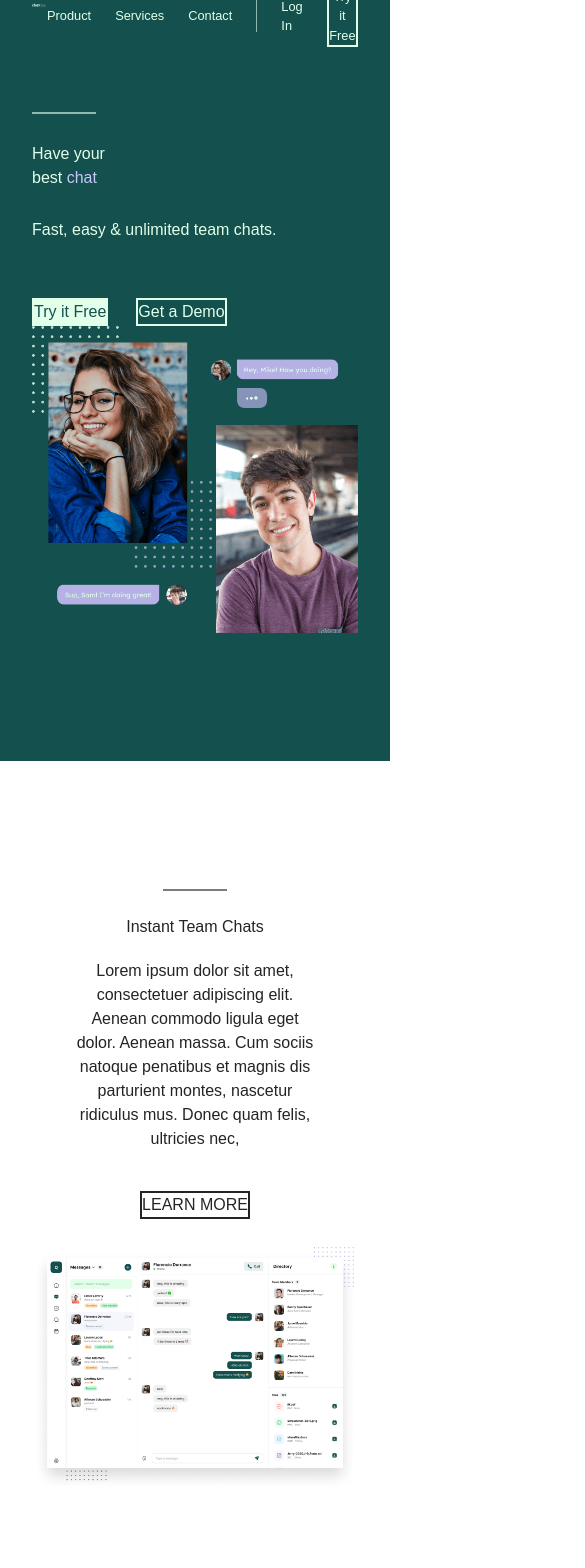
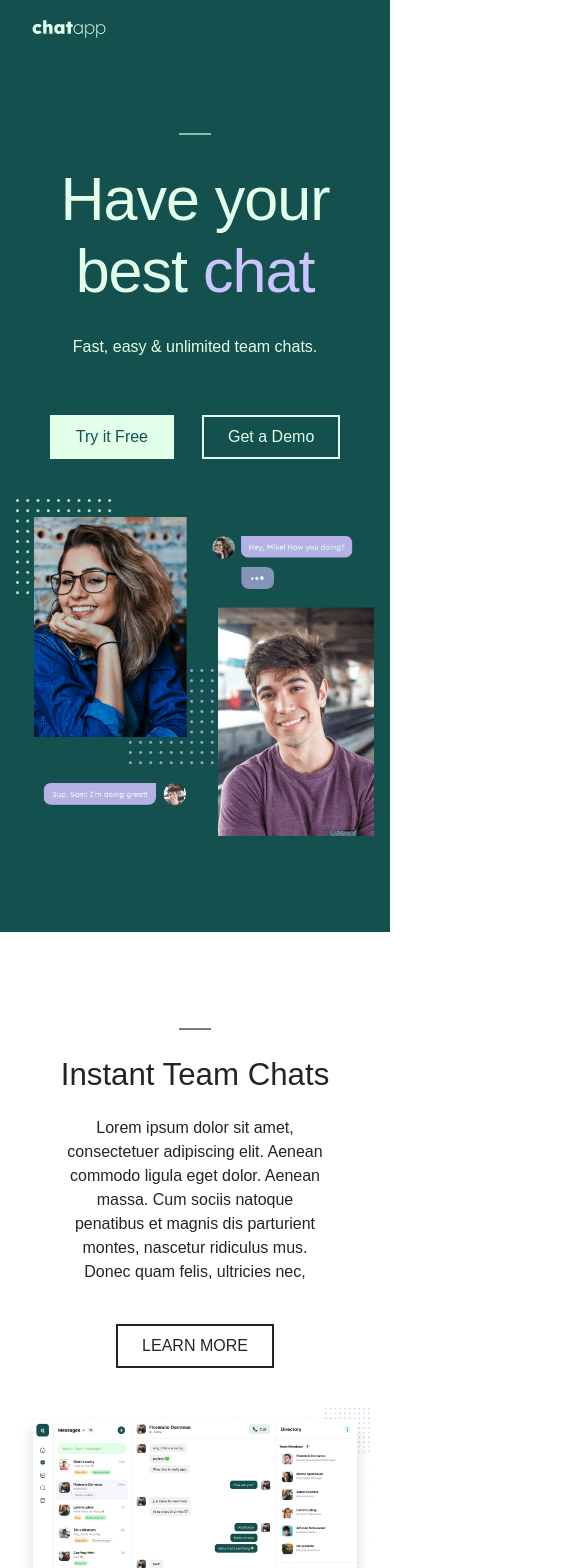
Before and after one commit to aka-luan/callapp-lp, a Next.js app: page / in a window 390 px wide. Shown: the top 1568 px of the page, 585 px wide, since content can reach past the window. Built offline with nearby package versions, Linux system fonts and the light colour scheme.

Commit message:
phones reponsive layoutt

```diff
--- a/src/app/components/Button.jsx
+++ b/src/app/components/Button.jsx
@@ -14,7 +14,7 @@ export default function Button({
       'bg-transparent text-foreground border-foreground',
   };
 
-  const sizeClasses = isNav ? 'md:py-2 md:px-6 lg:py-2 lg:px-7' : 'md:py-2 md:px-6 lg:py-3 lg:px-7';
+  const sizeClasses = isNav ? 'py-2 px-6 lg:py-2 lg:px-7' : 'py-2 px-6 lg:py-3 lg:px-7';
 
   return (
     <button
--- a/src/app/components/Footer.jsx
+++ b/src/app/components/Footer.jsx
@@ -3,11 +3,11 @@ import Image from 'next/image';
 import { IconBrandFacebook, IconBrandInstagram, IconBrandLinkedin, IconBrandX } from '@tabler/icons-react';
 export default function Footer() {
   return (
-    <footer id='footer' className='container mx-auto pt-32 xl:pt-40  pb-5'>
-      <div className='grid grid-cols-[2fr_1fr_1fr_1fr_1fr] mb-32 gap-4'>
-        <div className='flex flex-col'>
+    <footer id='footer' className='container mx-auto pt-24 md:pt-32 xl:pt-40  pb-5'>
+      <div className='grid grid-cols-[1fr_1fr] md:grid-cols-[2fr_1fr_1fr_1fr_1fr] mb-16 md:mb-32 gap-4 gap-y-8'>
+        <div className='flex flex-col col-span-2 md:col-span-1 mb-7 md:mb-0 '>
           <Image
-            className='md:w-[170px] lg:w-[220px] xl:w-[320px] mb-14'
+            className='w-[170px] lg:w-[220px] xl:w-[320px] mb-7 md:mb-14'
             src='/logo-dark.svg'
             width={320}
             height={210}
@@ -17,7 +17,7 @@ export default function Footer() {
             The last team chat you’ll ever need.
           </small>
         </div>
-        <div className='flex flex-col'>
+        <div className='flex flex-col col-span-1'>
           <h3 className='mb-7'>Help</h3>
           <ul className='flex flex-col gap-4'>
             <li className='opacity-60'>
@@ -49,7 +49,7 @@ export default function Footer() {
             </li>
           </ul>
         </div>
-        <div className='flex flex-col'>
+        <div className='flex flex-col col-span-1'>
           <h3 className='mb-7'>Features</h3>
           <ul className='flex flex-col gap-4'>
             <li className='opacity-60'>
@@ -156,9 +156,9 @@ export default function Footer() {
           </ul>
         </div>
       </div>
-      <div className='grid grid-cols-[2fr_3fr_1fr] items-center gap-4'>
+      <div className='grid md:grid-cols-[2fr_3fr_1fr] justify-items-center md:justify-items-start items-center gap-4'>
         <small className='opacity-60'>© Copyright ChatApp Inc.</small>
-        <ul className='flex gap-4'>
+        <ul className='flex gap-4 flex-wrap md:flex-nowrap place-content-center md:place-content-start'>
           <li className='opacity-60'>
             <small>
               <a
@@ -196,7 +196,7 @@ export default function Footer() {
             </small>
           </li>
         </ul>
-        <div className='flex items-center gap-4'>
+        <div className='flex items-center gap-4 '>
           <a href='https://x.com' target='_blank'>
             <IconBrandX
               className='text-green h-6 w-6 xl:h-8 xl:w-8 transition-transform duration-200 ease-in-out hover:scale-95'
--- a/src/app/components/Header.jsx
+++ b/src/app/components/Header.jsx
@@ -10,13 +10,13 @@ export default function Header() {
             src='/logo.svg'
             width={160}
             height={105}
-            className='md:w-[100px] lg:w-[130px] xl:w-[160px]'
+            className='w-[80px] md:w-[100px] lg:w-[130px] xl:w-[160px]'
             alt='chatapp writen in light green'
           />
         </a>
 
         <nav className='flex items-center'>
-          <ul className='flex items-center gap-6 h-8'>
+          <ul className='hidden md:flex items-center gap-6 h-8'>
             <li>
               <a href='#product' className='underline-hover'>Product</a>
             </li>
--- a/src/app/globals.css
+++ b/src/app/globals.css
@@ -8,13 +8,19 @@
   --green: #14504D;
   --lightgreen: #E2FFEA;
   --purple: #CAC5FF;
-  font-size: 16px;
+  font-size: 14px;
 }
 
 @media (prefers-color-scheme: dark) {
   :root {
     --background: #242424;
     --foreground: #ededed;
+  }
+}
+
+@media (min-width: 335px) {
+  :root {
+    font-size: 16px;
   }
 }
 
--- a/src/app/page.js
+++ b/src/app/page.js
@@ -10,11 +10,11 @@ export default function Home() {
       <main>
         <section
           id='hero'
-          className='bg-green pb-32 xl:pb-40 pt-20 text-lightgreen'>
-          <div className='container md:flex mx-auto items-center'>
-            <div id='hero-text' className='flex flex-col flex-1'>
-              <span className='h-[2px] w-16 bg-lightgreen opacity-60 mb-7'></span>
-              <h1 className='mb-7 font-medium md:text-3xl'>
+          className='bg-green pb-24 md:pb-32 xl:pb-40 pt-20 text-lightgreen'>
+          <div className='container flex flex-col md:flex-row mx-auto items-center'>
+            <div id='hero-text' className='flex flex-col flex-1 text-center md:text-start mb-10 md-mb-0'>
+              <span className='h-[2px] w-8 md:w-16 bg-lightgreen opacity-60 mb-7 self-center md:self-start'></span>
+              <h1 className='mb-7 font-medium text-3xl'>
                 Have your<br></br> best{' '}
                 <span className='text-purple'>chat</span>
               </h1>
@@ -31,15 +31,15 @@ export default function Home() {
                 src='/hero-img.png'
                 width={600}
                 height={600}
-                className='md:w-[325px] lg:h-[450px] xl:w-[600px] xl:h-[600px]'
+                className='md:w-[325px] lg:w-[400px] xl:w-[600px] xl:h-[600px]'
               />
             </div>
           </div>
         </section>
-        <section id='about' className='py-32 xl:py-40 text-foreground'>
+        <section id='about' className='py-24 md:py-32 xl:py-40 text-foreground'>
           <div className='container flex flex-col mx-auto justify-center '>
-            <span className='h-[2px] w-16 bg-foreground opacity-60 mb-6 self-center'></span>
-            <h2 className='mb-5 font-medium text-center md:text-2xl'>
+            <span className='h-[2px] w-8 md:w-16 bg-foreground opacity-60 mb-6 self-center'></span>
+            <h2 className='mb-5 font-medium text-center text-2xl'>
               Instant Team Chats
             </h2>
             <p className='mb-10 font-light text-center w-3/4 self-center'>
@@ -48,7 +48,7 @@ export default function Home() {
               penatibus et magnis dis parturient montes, nascetur ridiculus mus.
               Donec quam felis, ultricies nec,
             </p>
-            <Button type={'secondary2'} className='mb-7 self-center'>
+            <Button type={'secondary2'} className='mb-10 md:mb-7 self-center'>
               LEARN MORE
             </Button>
             <Image
@@ -62,7 +62,7 @@ export default function Home() {
         </section>
         <section
           id='cta'
-          className='py-32 xl:py-40 px-8 lg:px-12  bg-lightgreen text-foreground flex gap-12 lg:gap-24'>
+          className='px-4 py-24 md:py-32 xl:py-40 md:px-8 lg:px-12  bg-lightgreen text-foreground flex flex-col-reverse md:flex-row gap-12 lg:gap-24'>
           <Image
             src='/cta-img.png'
             width={705}
@@ -70,8 +70,8 @@ export default function Home() {
             className='md:w-[350px] lg:w-[455px] xl:w-[705px]'
             alt='two mans talking in an modern office with some people in the background working and talking'
           />
-          <div className='flex flex-col justify-center lg:w-1/3'>
-            <h2 className='mb-3 lg:mb-5 font-light md:text-2xl xl:text-3xl'>
+          <div className='flex flex-col items-center justify-center lg:w-1/3'>
+            <h2 className='mb-3 lg:mb-5 text-center md:text-start font-light text-2xl xl:text-3xl'>
               Perfect Solution for Small Businesses
             </h2>
             <p className='mb-7 lg:mb-10 font-light'>
--- a/tailwind.config.js
+++ b/tailwind.config.js
@@ -39,7 +39,7 @@ module.exports = {
     },
     container: {
       padding: {
-        DEFAULT: '2rem',
+        DEFAULT: '1rem',
         md: '2rem',
         lg: '4rem',
         xl: '5rem'
```
